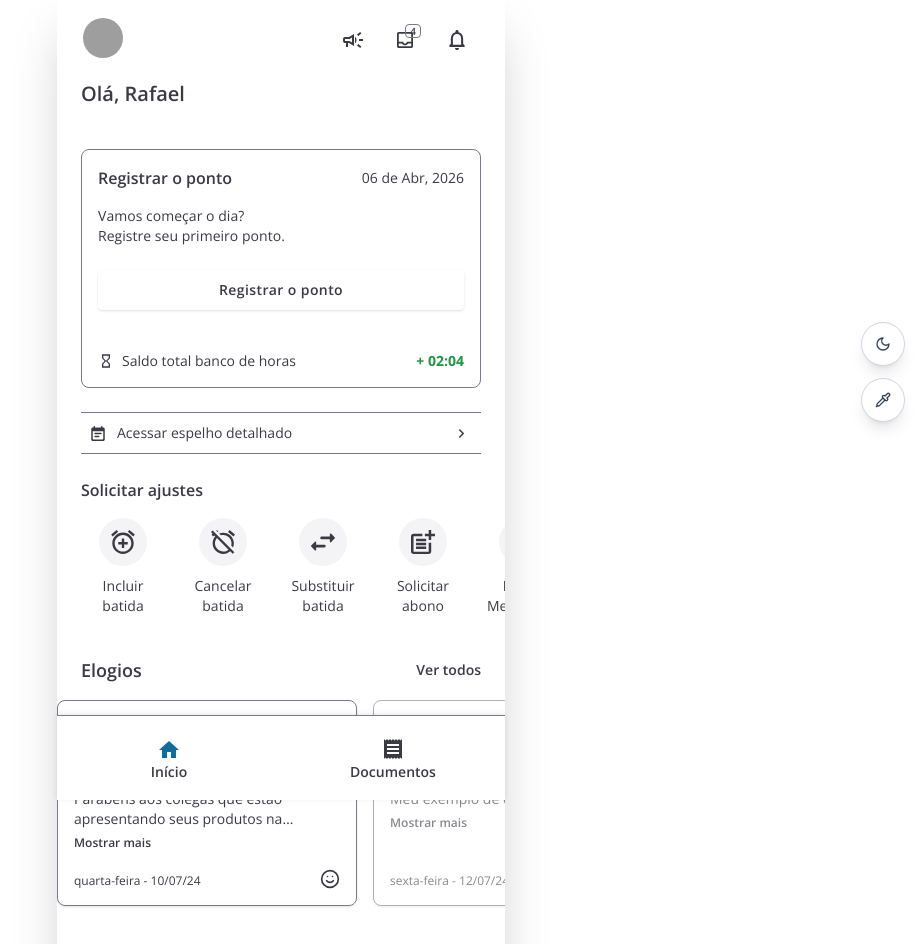
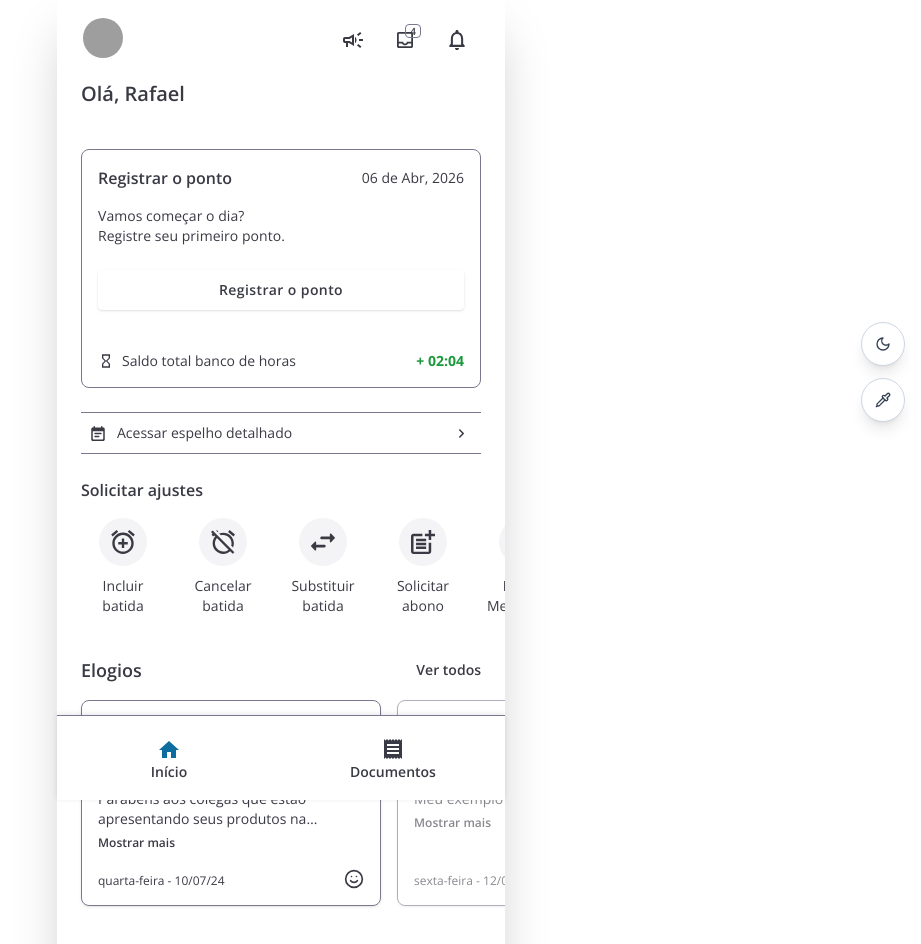
Before and after one commit to rafaellcarvalhototvs/myahgora, a React (Vite) app: page / in a window 1280 px wide. Shown: the top 944 px of the page, without its empty margins (359-1280 px from the left). Built offline with nearby package versions, Linux system fonts and the light colour scheme; grey boxes are pictures that could not be loaded.

Commit message:
Carrosel Elogios, correção

```diff
--- a/src/app/components/ahgora/ComplimentsCarousel.tsx
+++ b/src/app/components/ahgora/ComplimentsCarousel.tsx
@@ -39,14 +39,15 @@ export function ComplimentsCarousel() {
 
       <div
         ref={scrollRef}
-        className={`flex gap-4 px-6 pb-4 overflow-x-auto [&::-webkit-scrollbar]:hidden [-ms-overflow-style:'none'] [scrollbar-width:'none'] ${ isDragging ? 'cursor-grabbing snap-none' : 'cursor-grab snap-x snap-mandatory' } ml-0 mr-0 my-0`}
+        className={`overflow-x-auto pb-4 [&::-webkit-scrollbar]:hidden [-ms-overflow-style:'none'] [scrollbar-width:'none'] ${isDragging ? 'cursor-grabbing' : 'cursor-grab'}`}
         onMouseDown={handleMouseDown}
         onMouseLeave={handleMouseLeave}
         onMouseUp={handleMouseUp}
         onMouseMove={handleMouseMove}
       >
+        <div className={`flex gap-4 pl-6 pr-6 w-max ${isDragging ? 'snap-none' : 'snap-x snap-mandatory'}`}>
         {/* Card 1 */}
-        <div className="min-w-[300px] bg-card rounded-lg p-4 border border-border/40 shadow-sm dark:shadow-[0px_12px_24px_0px_rgba(0,0,0,0.18)] flex flex-col justify-between snap-start select-none transition-colors">
+        <div className="w-[300px] shrink-0 bg-card rounded-lg p-4 border border-border/40 shadow-sm dark:shadow-[0px_12px_24px_0px_rgba(0,0,0,0.18)] flex flex-col justify-between snap-start select-none transition-colors">
           <div>
             <div className="flex items-center gap-2 mb-3">
               <div className="flex -space-x-2">
@@ -75,7 +76,7 @@ export function ComplimentsCarousel() {
         </div>
 
         {/* Card 2 */}
-        <div className="min-w-[300px] bg-card rounded-lg p-4 border border-border/40 shadow-sm dark:shadow-[0px_12px_24px_0px_rgba(0,0,0,0.18)] flex flex-col justify-between opacity-60 snap-start select-none transition-colors">
+        <div className="w-[300px] shrink-0 bg-card rounded-lg p-4 border border-border/40 shadow-sm dark:shadow-[0px_12px_24px_0px_rgba(0,0,0,0.18)] flex flex-col justify-between opacity-60 snap-start select-none transition-colors">
            <div>
             <div className="flex items-center gap-2 mb-3">
                <div className="w-8 h-8 rounded-full bg-muted flex items-center justify-center text-xs font-bold border-2 border-card text-muted-foreground">
@@ -94,6 +95,7 @@ export function ComplimentsCarousel() {
             <span className="text-xs text-muted-foreground">sexta-feira - 12/07/24</span>
           </div>
         </div>
+        </div>
       </div>
     </div>
   );
```
